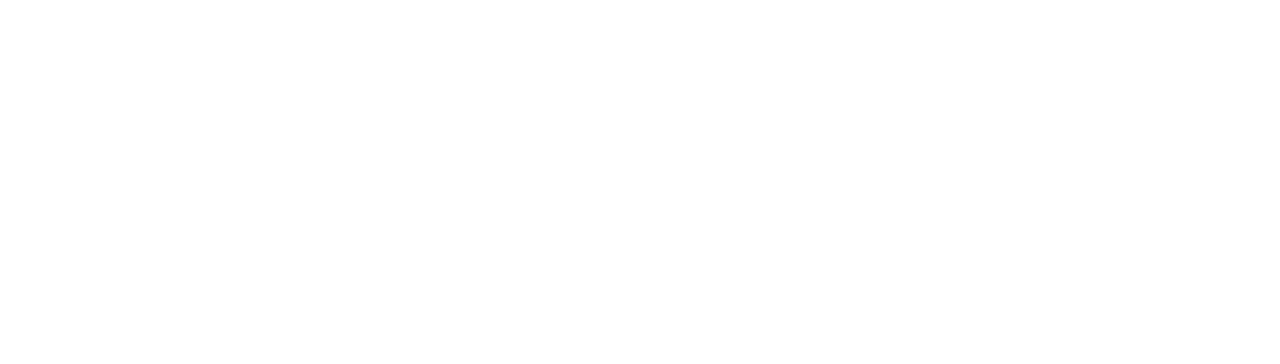
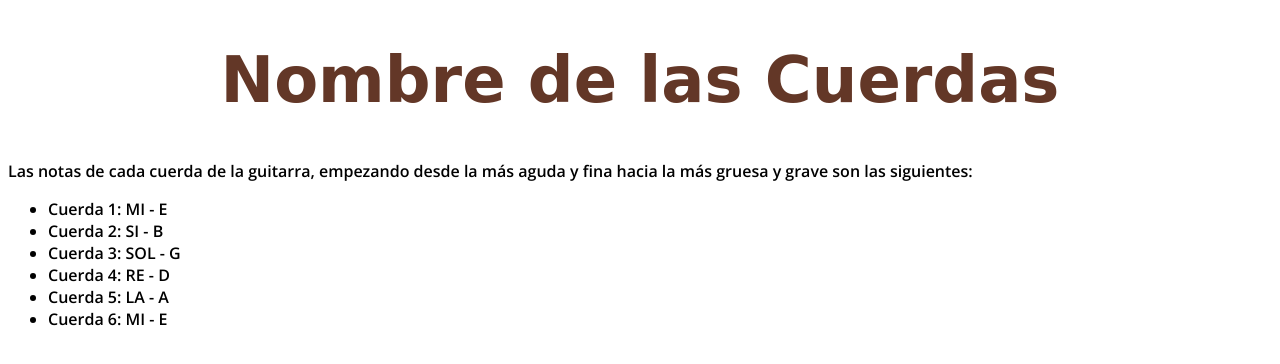
Before and after one commit to UCC-LabCompu2-Historico/proyecto2021-araya, a plain HTML site: page Cuerdas.html in a window 1280 px wide. Drawn offline with nearby package versions, Linux system fonts and the light colour scheme; a web font is replaced by a local one.

Commit message:
cambios en main

```diff
--- a/Cuerdas.html
+++ b/Cuerdas.html
@@ -7,8 +7,27 @@
   <meta content="Simulacion para el aprendizaje de acordes de guitarra" name="descripcion">
   <meta content="Guitarra, Acordes, Cuerdas, Simulacion, Notas" name="palabras-principales">
   <link rel="stylesheet" href="Estilo.css" type="text/css">
+  <link href="https://fonts.googleapis.com/css2?family=Neucha&family=Open+Sans:wght@600&display=swap" rel="stylesheet">
 </head>
 <body>
-
+<header><h1>Nombre de las Cuerdas</h1></header>
+<div class="texto">
+  <p>
+    Las notas de cada cuerda de la guitarra, empezando desde la más aguda y fina hacia la más gruesa y grave son las siguientes:
+  </p>
+  <p>
+  <ul>
+    <li><b>Cuerda 1:</b> MI - E</li>
+    <li><b>Cuerda 2:</b> SI - B</li>
+    <li><b>Cuerda 3:</b> SOL - G</li>
+    <li><b>Cuerda 4:</b> RE - D</li>
+    <li><b>Cuerda 5:</b> LA - A</li>
+    <li><b>Cuerda 6:</b> MI - E</li>
+  </ul>
+  </p>
+</div>
+<div>
+  <!--Animacion-->
+</div>
 </body>
 </html>
```
